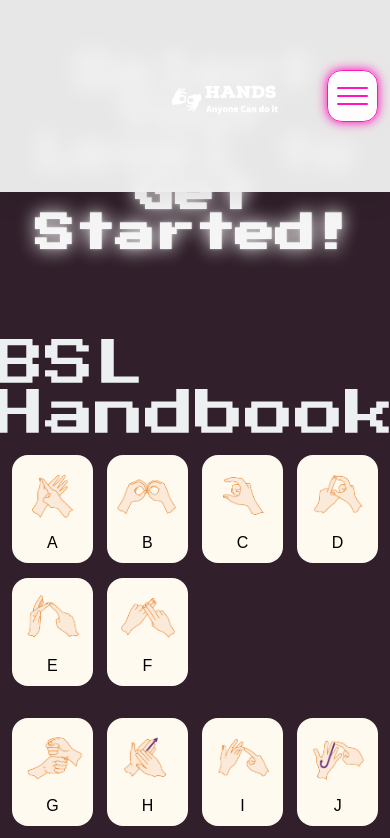
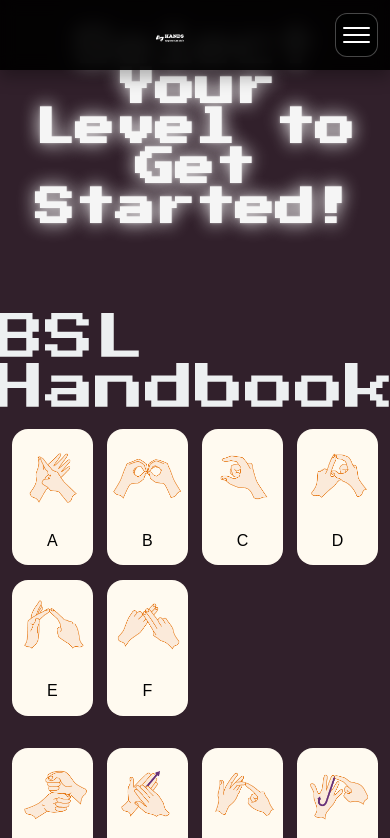
Before and after one commit to Omicron69/BritishFingerSpellingAI, a website: page View/Handbook.html in a window 390 px wide. Shown: the top 838 px of the page. Drawn offline with nearby package versions, Linux system fonts and the light colour scheme; a web font is replaced by a local one.

Commit message:
Refine mobile navbar and handbook layout

```diff
--- a/View/css/handbook.css
+++ b/View/css/handbook.css
@@ -295,30 +295,25 @@ header {
 
 
   .box {
-    flex-basis: calc(36.33% - 219px);
+    display: flex;
+    flex-direction: column;
+    align-items: center;
     justify-content: center;
     background-color: floralwhite;
-    padding: 40px;
-    margin: 15px -100px;
-    border-radius: 50px;
+    padding: 1.25rem;
+    margin: 0;
+    min-height: 15.5rem;
+    border-radius: 2rem;
   }
 
-  .container {
-    display: flex;
-    flex-wrap: wrap;
-    justify-content: space-between;
-    max-width: 1200px;
+  .container,
+  .container1 {
+    display: grid;
+    grid-template-columns: repeat(auto-fit, minmax(150px, 1fr));
+    gap: 1.25rem;
+    width: min(100%, 1100px);
     margin: 0 auto;
-    padding: 50px 20px;
-  }
-
-  .container1 {
-    display: flex;
-    flex-wrap: wrap;
-    justify-content: space-evenly;
-    max-width: 1200px;
-    margin: 0 auto;
-    padding: 50px 20px;
+    padding: 1.15rem 1.25rem;
   }
 
   h2{
@@ -392,9 +387,9 @@ header {
   }
 
   .teamimg{
-    width: 100%;
+    width: min(100%, 8.5rem);
     border-radius: 30px;
-    margin-left: 30px;
+    margin-left: 0;
 }
 
 h2{
@@ -413,7 +408,9 @@ h2{
 
 
 .a3{
-    margin-left: 50px;
+    margin-left: 0;
+    margin-top: 0.75rem;
+    text-align: center;
 }
 
 @media (max-width: 768px) {
@@ -429,16 +426,17 @@ h2{
 
     .box {
         margin: 0;
-        padding: 0.7rem;
+        padding: 0.8rem 0.55rem;
         border-radius: 1rem;
         min-width: 0;
+        min-height: 8.5rem;
     }
 
     .teamimg {
-        width: 100%;
+        width: min(100%, 4.75rem);
         margin-left: 0;
         border-radius: 0.8rem;
-        transform: scale(1.08);
+        transform: scale(1.15);
         transform-origin: center;
     }
 
--- a/View/css/navbar-menu.css
+++ b/View/css/navbar-menu.css
@@ -1,28 +1,27 @@
 @media (max-width: 768px) {
     body {
-        padding-top: 6.5rem !important;
+        padding-top: 4.9rem !important;
     }
 
     .menu-toggle {
         display: inline-flex;
-        width: 3.2rem;
-        height: 3.2rem;
-        border: 0.125em solid var(--clr-neon);
-        border-radius: 0.9rem;
-        background-color: rgba(255, 255, 255, 0.92);
-        box-shadow: 0 0 0.7em 0 var(--clr-neon), 0 0 1rem 0 rgba(255, 0, 170, 0.2);
+        width: 2.7rem;
+        height: 2.7rem;
+        border: 1px solid rgba(255, 255, 255, 0.28);
+        border-radius: 0.75rem;
+        background-color: rgba(0, 0, 0, 0.85);
         align-items: center;
         justify-content: center;
         flex-direction: column;
-        gap: 0.35rem;
-        padding: 0.55rem;
+        gap: 0.28rem;
+        padding: 0.45rem;
     }
 
     .menu-toggle span {
         width: 100%;
-        height: 0.16rem;
+        height: 0.13rem;
         border-radius: 999px;
-        background-color: var(--clr-neon);
+        background-color: #fff;
         display: block;
     }
 
@@ -37,9 +36,9 @@
         right: 0;
         z-index: 1000;
         height: auto !important;
-        padding: 14px 12px;
-        background: rgba(240, 240, 240, 0.96) !important;
-        box-shadow: 0 0.65rem 1.4rem rgba(0, 0, 0, 0.08) !important;
+        padding: 8px 12px;
+        background: rgba(0, 0, 0, 0.94) !important;
+        box-shadow: 0 0.45rem 1rem rgba(0, 0, 0, 0.3) !important;
         backdrop-filter: blur(8px);
         transition: transform 0.25s ease, opacity 0.25s ease;
     }
@@ -76,18 +75,18 @@
         justify-content: center;
         gap: 0;
         margin-top: 6px;
-        border: 0.125em solid rgba(255, 0, 170, 0.22);
-        border-radius: 1.2rem;
+        border: 1px solid rgba(255, 255, 255, 0.12);
+        border-radius: 0.95rem;
         overflow: hidden;
-        box-shadow: 0 0.8rem 2rem rgba(0, 0, 0, 0.08);
-        background: rgba(255, 255, 255, 0.96) !important;
+        box-shadow: 0 0.8rem 2rem rgba(0, 0, 0, 0.25);
+        background: rgba(10, 10, 10, 0.96) !important;
         backdrop-filter: blur(8px);
     }
 
     .nav_links li {
         width: 100%;
         padding: 0 !important;
-        border-bottom: 1px solid rgba(0, 0, 0, 0.08);
+        border-bottom: 1px solid rgba(255, 255, 255, 0.08);
         background: transparent !important;
     }
 
@@ -98,10 +97,10 @@
     .nav_links li a {
         display: block;
         width: 100%;
-        padding: 1rem 1.1rem;
+        padding: 0.85rem 1rem;
         text-align: center;
         background: transparent !important;
-        color: #111 !important;
+        color: #fff !important;
     }
 
     .btm {
@@ -114,6 +113,12 @@
     .navbar img {
         background: transparent !important;
     }
+
+    .navbar img {
+        height: 2.5rem;
+        width: auto;
+        object-fit: contain;
+    }
 }
 
 @media (min-width: 769px) {
```
